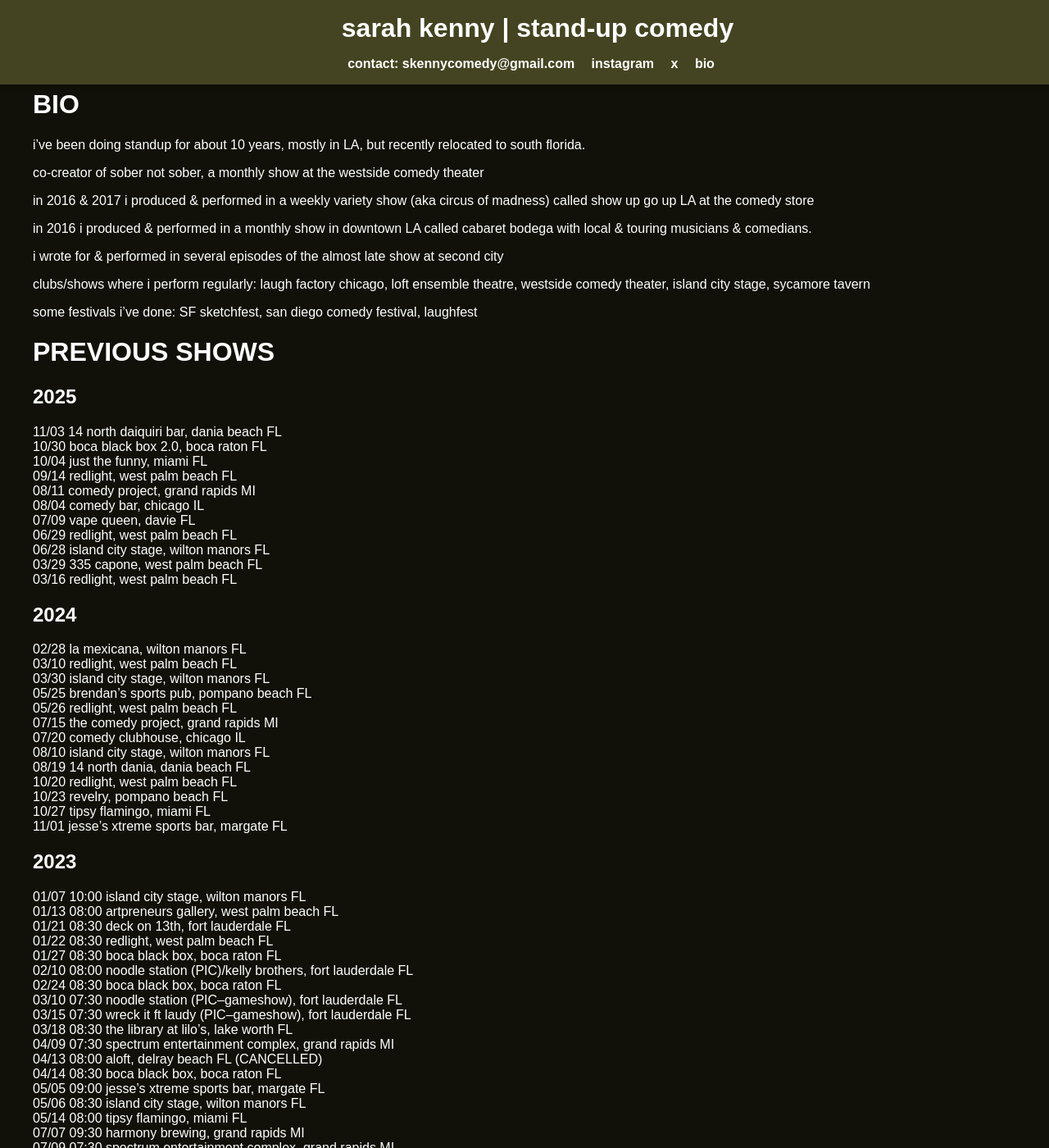
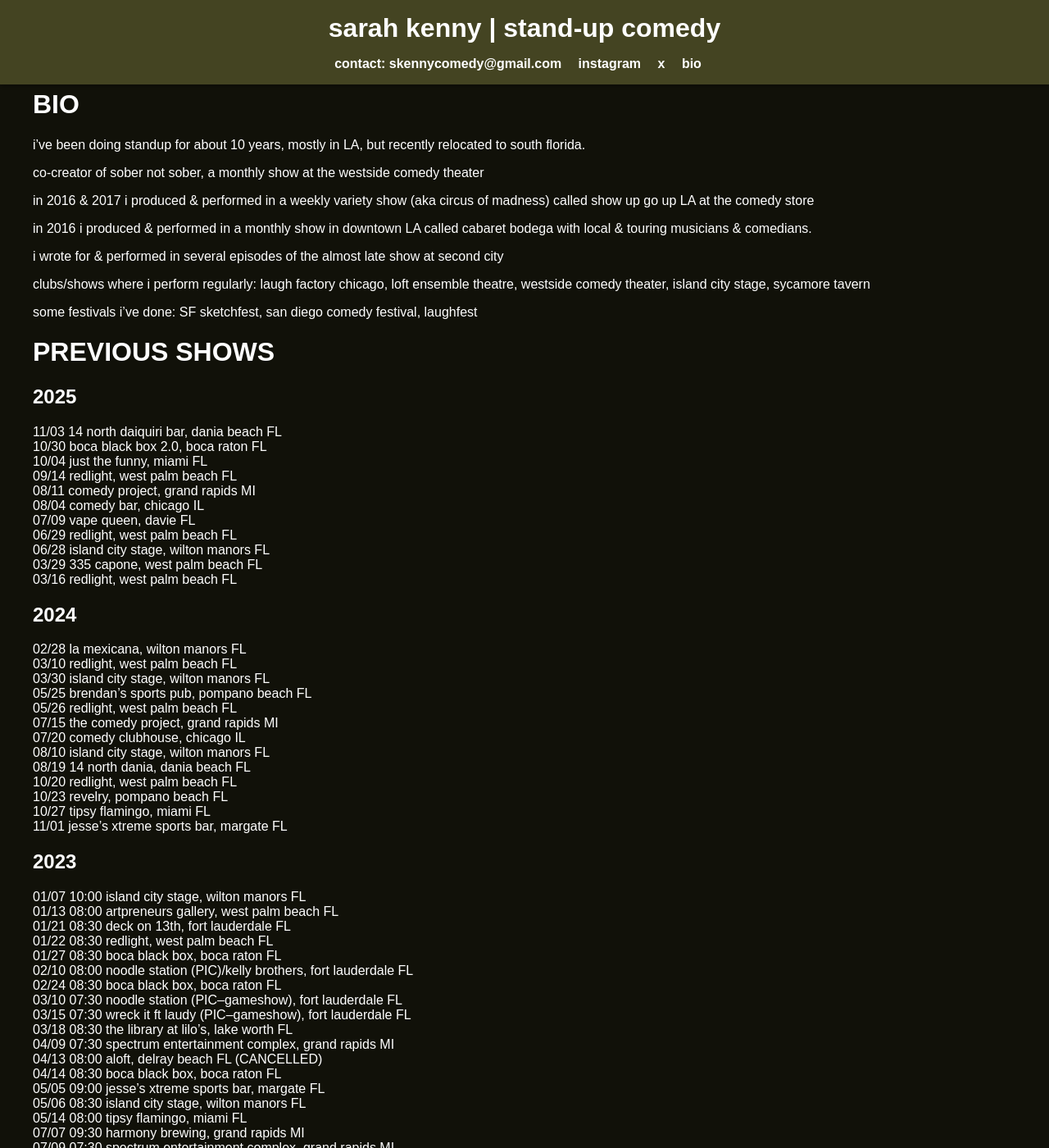
Before and after one commit to skennycomedy/skennycomedy.github.io, a Jekyll site: the page built from about.md, in a window 1280 px wide and 1400 px high. Shown: the whole window at 82% size. Built offline with Jekyll 4.4.1, drawn with Linux system fonts in a browser that asks for light colours.

Commit message:
adjust header

```diff
--- a/_sass/main.scss
+++ b/_sass/main.scss
@@ -99,6 +99,7 @@
   top: 0;
   left: 0;
   width: 100%;
+  box-sizing: border-box;
   z-index: 1000;
   background-color: #444422; /* ensure background stays solid while scrolling */
   padding: 1em;
@@ -259,7 +260,7 @@
   }
 
   .header-text {
-    font-size: 1.5em;
+    font-size: 1.25em;
   }
 
   .nav {
```
